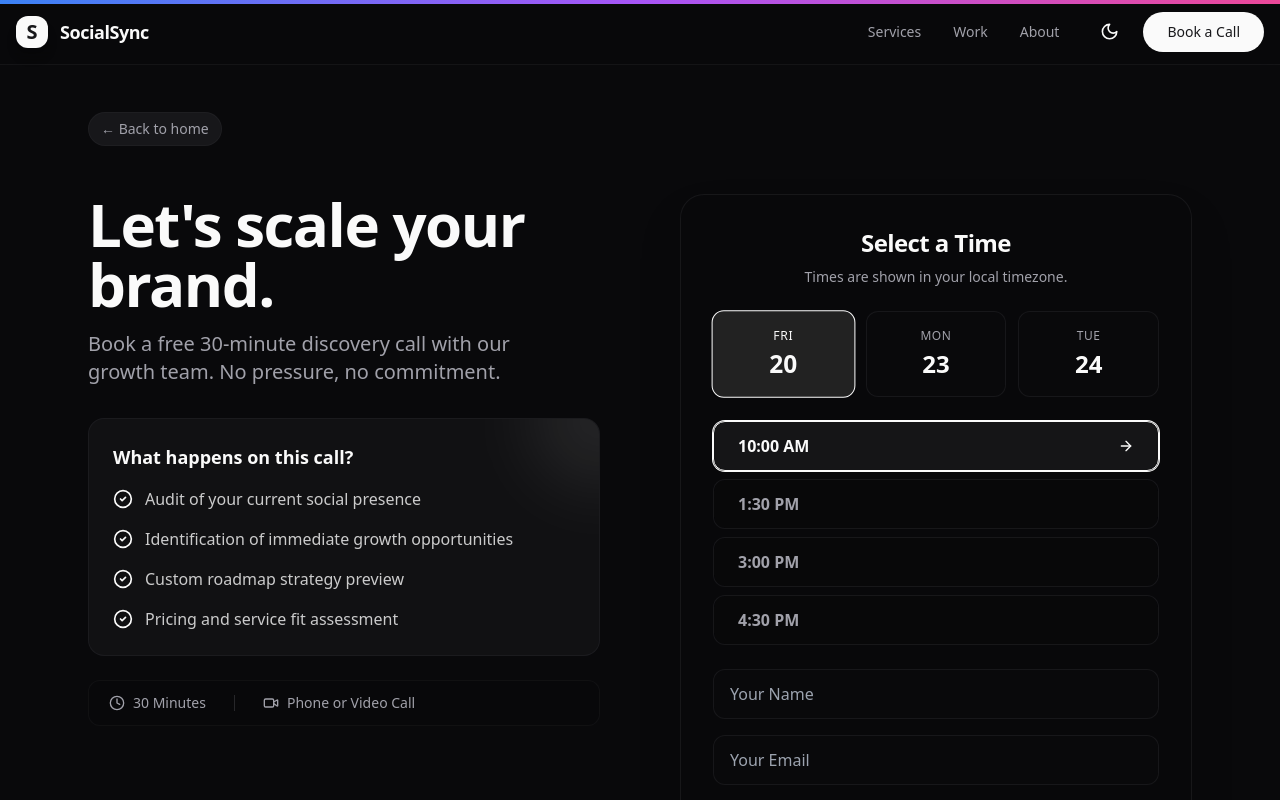
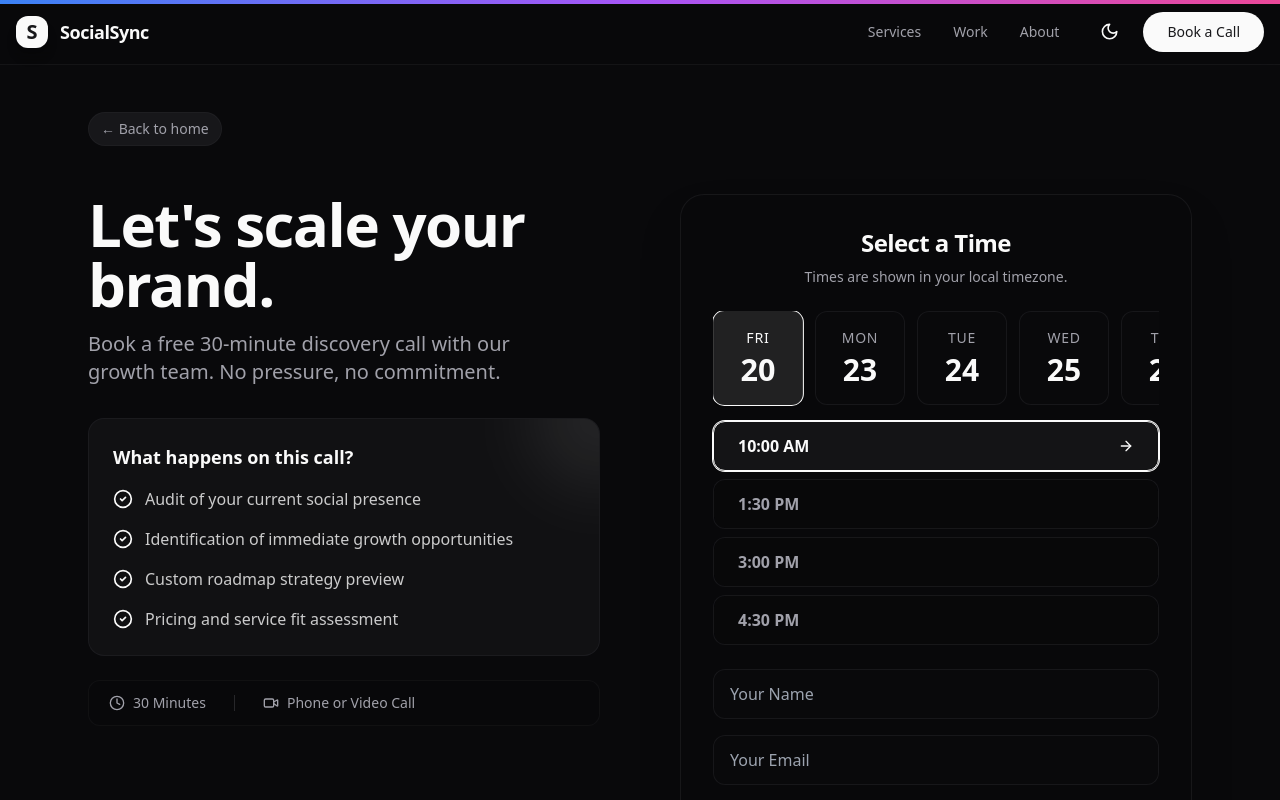
Before and after one commit to ankit-orion/socialsync, a React (Vite) app: page /book in a window 1280 px wide. Shown: the top 800 px of the page. Built offline with nearby package versions, Linux system fonts and the light colour scheme.

Commit message:
feat: create BookCall page for scheduling discovery calls with date/time selection and form submission.

```diff
--- a/src/pages/BookCall.tsx
+++ b/src/pages/BookCall.tsx
@@ -13,7 +13,7 @@ export function BookCall() {
   const upcomingDays = useMemo(() => {
     const days = [];
     let d = new Date();
-    while (days.length < 3) {
+    while (days.length < 15) {
       d.setDate(d.getDate() + 1);
       if (d.getDay() !== 0 && d.getDay() !== 6) {
         days.push(new Date(d));
@@ -159,7 +159,10 @@ export function BookCall() {
                   <p className="text-sm text-muted-foreground mt-2">Times are shown in your local timezone.</p>
                 </div>
 
-                <div className="grid grid-cols-3 gap-2 md:gap-3 mb-6">
+                <div className="flex w-full overflow-x-auto pb-4 gap-2 md:gap-3 snap-x" style={{ scrollbarWidth: 'none', msOverflowStyle: 'none' }}>
+                  <style>{`
+                    .flex::-webkit-scrollbar { display: none; }
+                  `}</style>
                   {upcomingDays.map((date, i) => {
                     const isSelected = selectedDate.getDate() === date.getDate();
                     const dayString = date.toLocaleDateString('en-US', { weekday: 'short' });
@@ -168,10 +171,10 @@ export function BookCall() {
                       <div
                         key={i}
                         onClick={() => setSelectedDate(date)}
-                        className={`p-3 md:p-4 rounded-xl border flex flex-col items-center justify-center cursor-pointer transition-all ${isSelected ? 'bg-primary/10 border-primary shadow-sm scale-[1.02]' : 'bg-background hover:bg-muted border-border/50'}`}
+                        className={`min-w-[80px] md:min-w-[90px] shrink-0 snap-start p-3 md:p-4 rounded-xl border flex flex-col items-center justify-center cursor-pointer transition-all ${isSelected ? 'bg-primary/10 border-primary shadow-sm scale-[1.02]' : 'bg-background hover:bg-muted border-border/50'}`}
                       >
-                        <span className={`text-[10px] md:text-xs font-medium uppercase tracking-wider ${isSelected ? 'text-primary' : 'text-muted-foreground'}`}>{dayString}</span>
-                        <span className={`text-xl md:text-2xl font-bold mt-1 ${isSelected ? 'text-primary' : ''}`}>{dateNum}</span>
+                        <span className={`text-[10px] md:text-sm font-medium uppercase tracking-wider ${isSelected ? 'text-primary' : 'text-muted-foreground'}`}>{dayString}</span>
+                        <span className={`text-2xl md:text-3xl font-bold mt-1 ${isSelected ? 'text-primary' : ''}`}>{dateNum}</span>
                       </div>
                     );
                   })}
```
